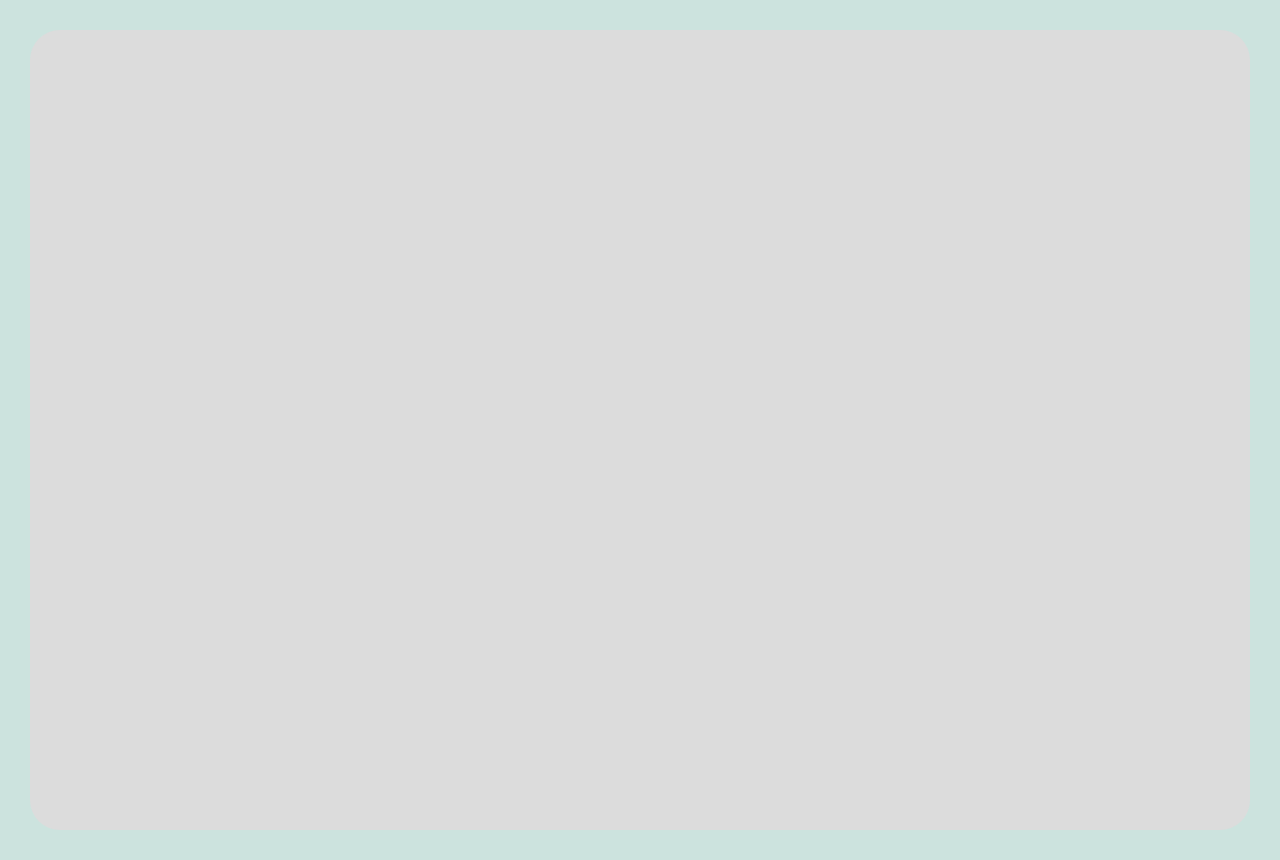
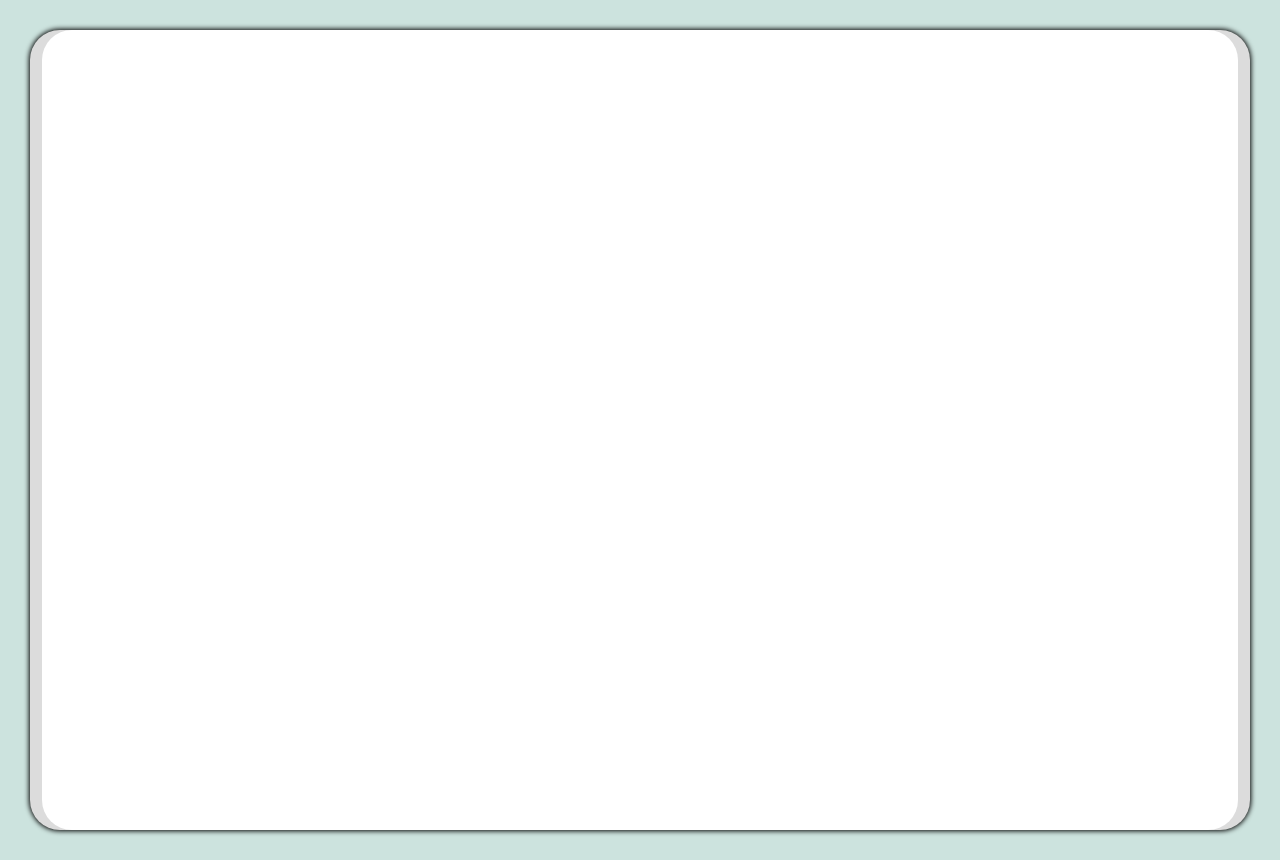
Before and after one commit to Madhav4466/user-dashboard, a React (Create React App) app: page / in a window 1280 px wide. Built offline with nearby package versions, Linux system fonts and the light colour scheme; the HTML template or start-up script is replaced by a standard one.

Commit message:
Update css of left panel and main content

```diff
--- a/src/assets/stylesheets/components/_left-panel.sass
+++ b/src/assets/stylesheets/components/_left-panel.sass
@@ -1,3 +1,3 @@
 .left-panel-container
     border-radius: $app-border-radius
-    background-color: $default-dashboard-background
+    background: $default-left-panel-background
--- a/src/assets/stylesheets/components/_main.sass
+++ b/src/assets/stylesheets/components/_main.sass
@@ -1,6 +1,4 @@
 #main
     border-radius: $app-border-radius
-
-.container-fluid
-    border-radius: $app-border-radius
-    padding: 0px
+    background-color: $default-dashboard-background
+    box-shadow: black 0px 0px 5px 1px
```
